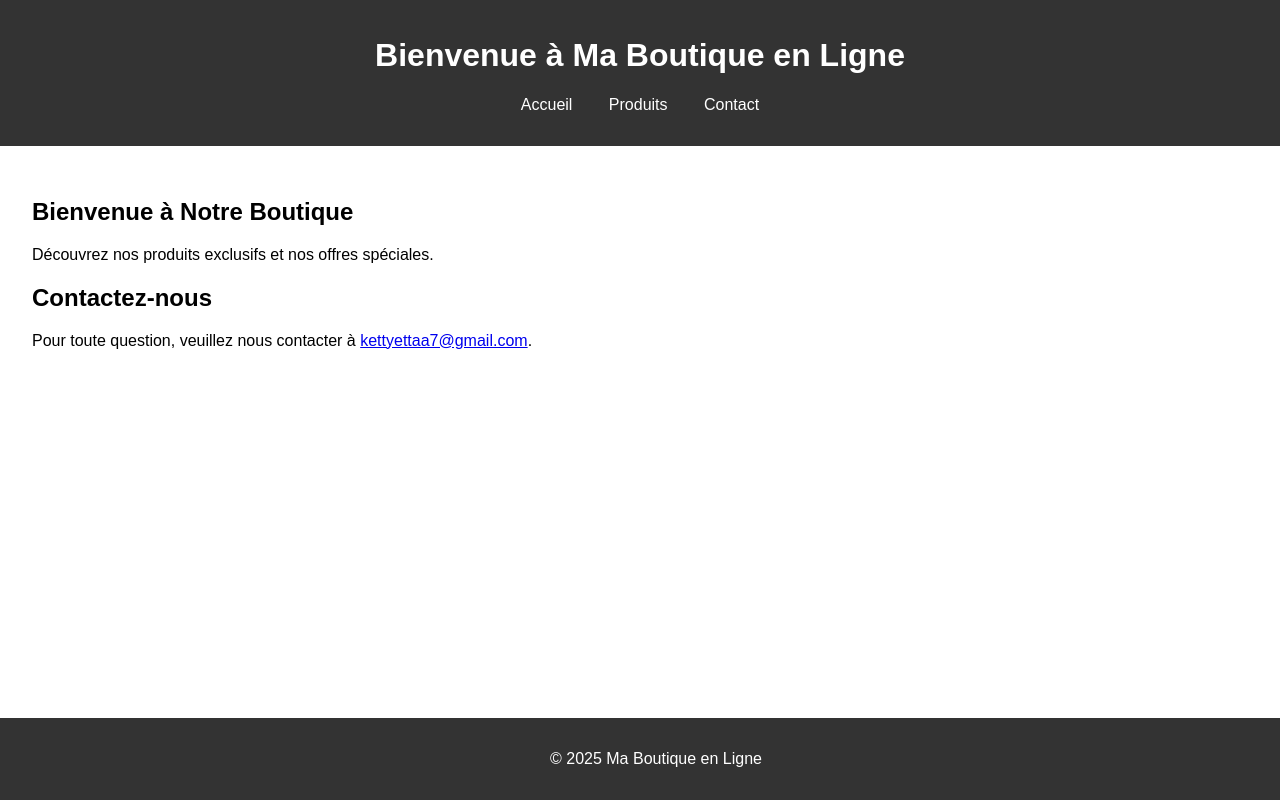
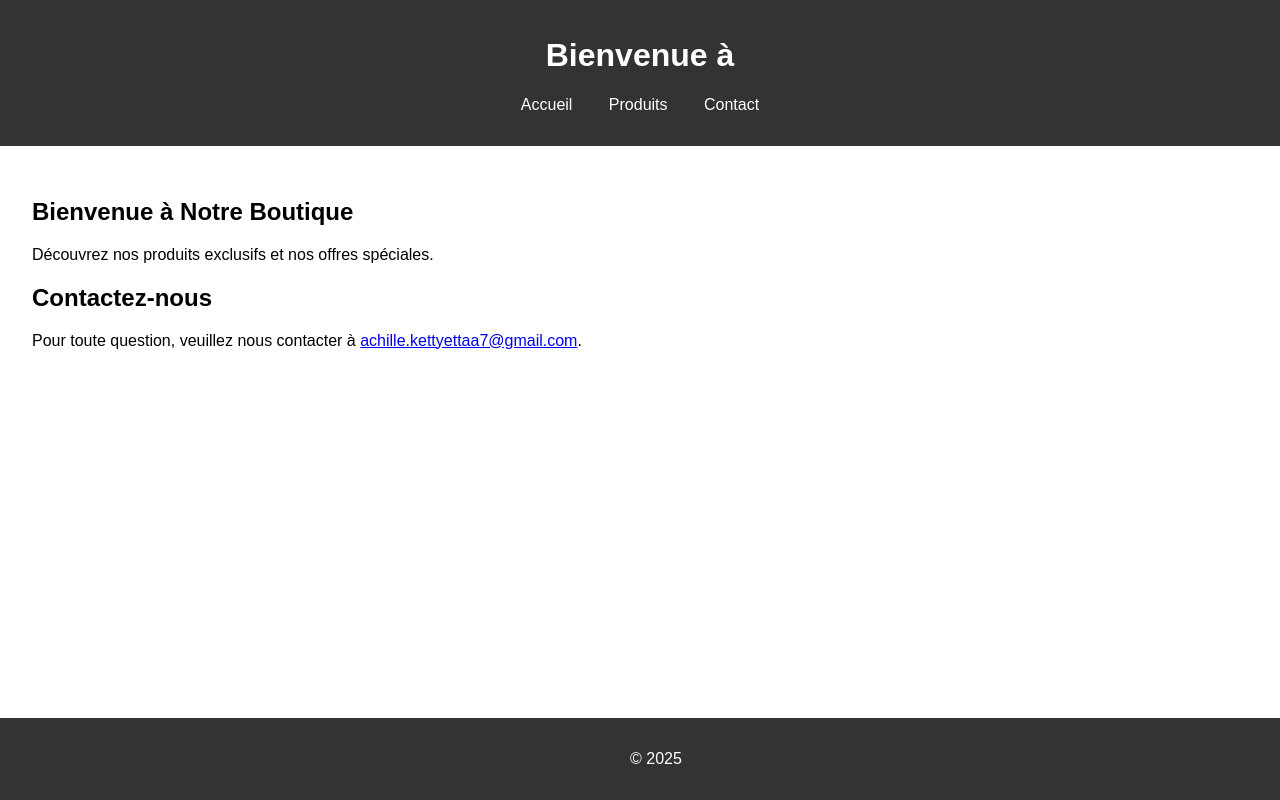
Before and after one commit to AchilleKettyetta/MONSITE, a plain HTML site: page index.html in a window 1280 px wide. Drawn offline with Linux system fonts and the light colour scheme.

Commit message:
Changer le nom du site en DEALONLINE?COM

```diff
--- a/index.html
+++ b/index.html
@@ -3,12 +3,12 @@
 <head>
     <meta charset="UTF-8">
     <meta name="viewport" content="width=device-width, initial-scale=1.0">
-    <title>Bienvenue sur Ma Boutique</title>
+    <title><DealOnline.com class="com"></DealOnline.com></title>
     <link rel="stylesheet" href="styles.css">
 </head>
 <body>
     <header>
-        <h1>Bienvenue à Ma Boutique en Ligne</h1>
+        <h1>Bienvenue à <DealOnline.com class="com"></DealOnline.com></h1>
         <nav>
             <ul>
                 <li><a href="#accueil">Accueil</a></li>
@@ -44,12 +44,12 @@
         -->
         <section id="contact">
             <h2>Contactez-nous</h2>
-            <p>Pour toute question, veuillez nous contacter à <a href="kettyettaa7@gmail.com">kettyettaa7@gmail.com</a>.</p>
+            <p>Pour toute question, veuillez nous contacter à <a href="mailto:achille.kettyettaa7@gmail.com">achille.kettyettaa7@gmail.com</a>.</p>
         </section>
     </main>
 
     <footer>
-        <p>&copy; 2025 Ma Boutique en Ligne</p>
+        <p>&copy; 2025 <DealOnline class="com"></DealOnline></p>
     </footer>
 
     <script src="script.js"></script>
```
